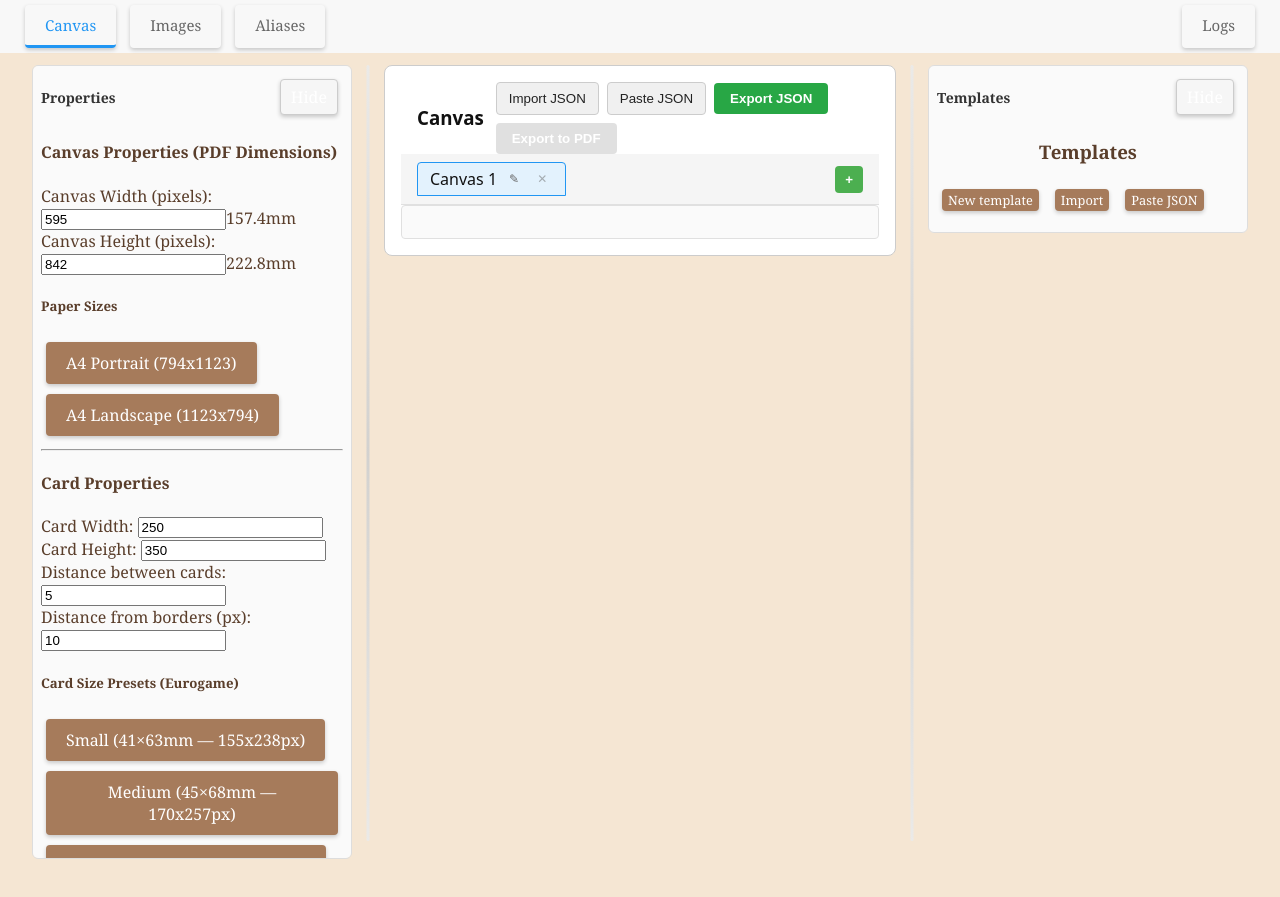
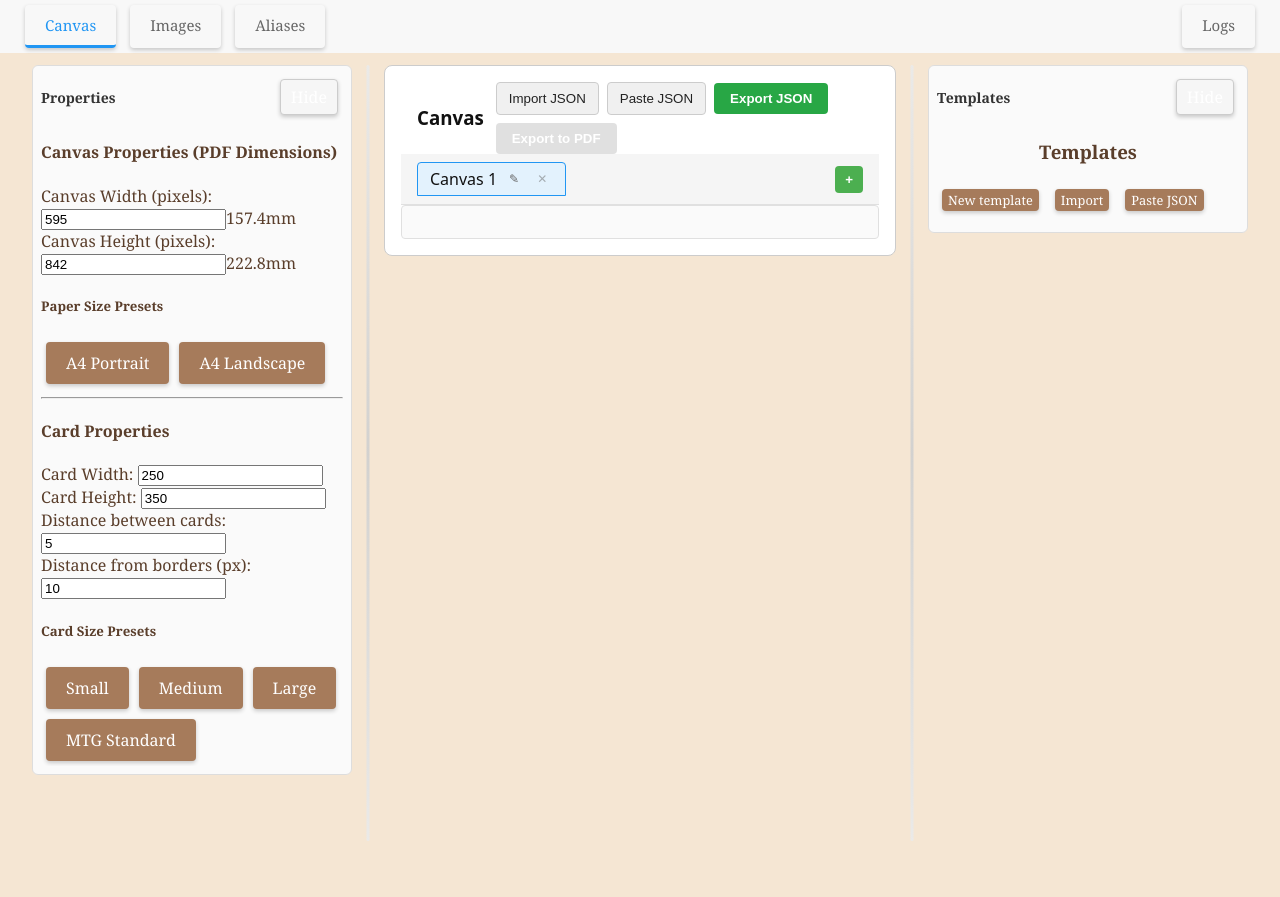
Before and after one commit to zubarevam96/card-generator-frontend, an Angular app: page /generate in a window 1280 px wide. Built offline with nearby package versions, Linux system fonts and the light colour scheme.

Commit message:
adjusted A4 canvas sizes

```diff
--- a/src/app/generate/components/properties-block/canvas-properties/canvas-properties.component.css
+++ b/src/app/generate/components/properties-block/canvas-properties/canvas-properties.component.css
@@ -13,6 +13,7 @@
 
 .property-group {
     margin-bottom: 12px;
+    width: 20px;
 }
 
 .property-group label {
--- a/src/app/generate/components/properties-block/canvas-properties/canvas-properties.component.html
+++ b/src/app/generate/components/properties-block/canvas-properties/canvas-properties.component.html
@@ -18,9 +18,9 @@
     </div>
 
     <div class="presets">
-        <h5>Paper Sizes</h5>
-        <button (click)="setA4Portrait()">A4 Portrait ({{a4PortraitWidth}}x{{a4PortraitHeight}})</button>
-        <button (click)="setA4Landscape()">A4 Landscape ({{a4LandscapeWidth}}x{{a4LandscapeHeight}})</button>
+        <h5>Paper Size Presets</h5>
+        <button (click)="setA4Portrait()" title="210x297mm — {{a4PortraitWidth}}x{{a4PortraitHeight}}px">A4 Portrait</button>
+        <button (click)="setA4Landscape()" title="297x210mm — {{a4LandscapeWidth}}x{{a4LandscapeHeight}}px">A4 Landscape</button>
     </div>
 
     <hr>
@@ -56,12 +56,32 @@
     </div>
 
     <div class="presets card-presets">
-        <h5>Card Size Presets (Eurogame)</h5>
+        <h5>Card Size Presets</h5>
         <div class="preset-row">
-            <button (click)="setEurogameSmall()">Small (41×63mm — {{smallCardWidth}}x{{smallCardHeight}}px)</button>
-            <button (click)="setEurogameMedium()">Medium (45×68mm — {{mediumCardWidth}}x{{mediumCardHeight}}px)</button>
-            <button (click)="setEurogameLarge()">Large (59×92mm — {{largeCardWidth}}x{{largeCardHeight}}px)</button>
-            <button (click)="setMtgStandard()">MTG Standard (63×88mm — {{mtgCardWidth}}x{{mtgCardHeight}}px)</button>
+            <button
+                (click)="setEurogameSmall()"
+                title="41×63mm — {{smallCardWidth}}x{{smallCardHeight}}px"
+            >
+                Small
+            </button>
+            <button
+                (click)="setEurogameMedium()"
+                title="45×68mm — {{mediumCardWidth}}x{{mediumCardHeight}}px"
+            >
+                Medium
+            </button>
+            <button
+                (click)="setEurogameLarge()"
+                title="59×92mm — {{largeCardWidth}}x{{largeCardHeight}}px"
+            >
+                Large
+            </button>
+            <button
+                (click)="setMtgStandard()"
+                title="63×88mm — {{mtgCardWidth}}x{{mtgCardHeight}}px"
+            >
+                MTG Standard
+            </button>
         </div>
     </div>
 </div>
```
